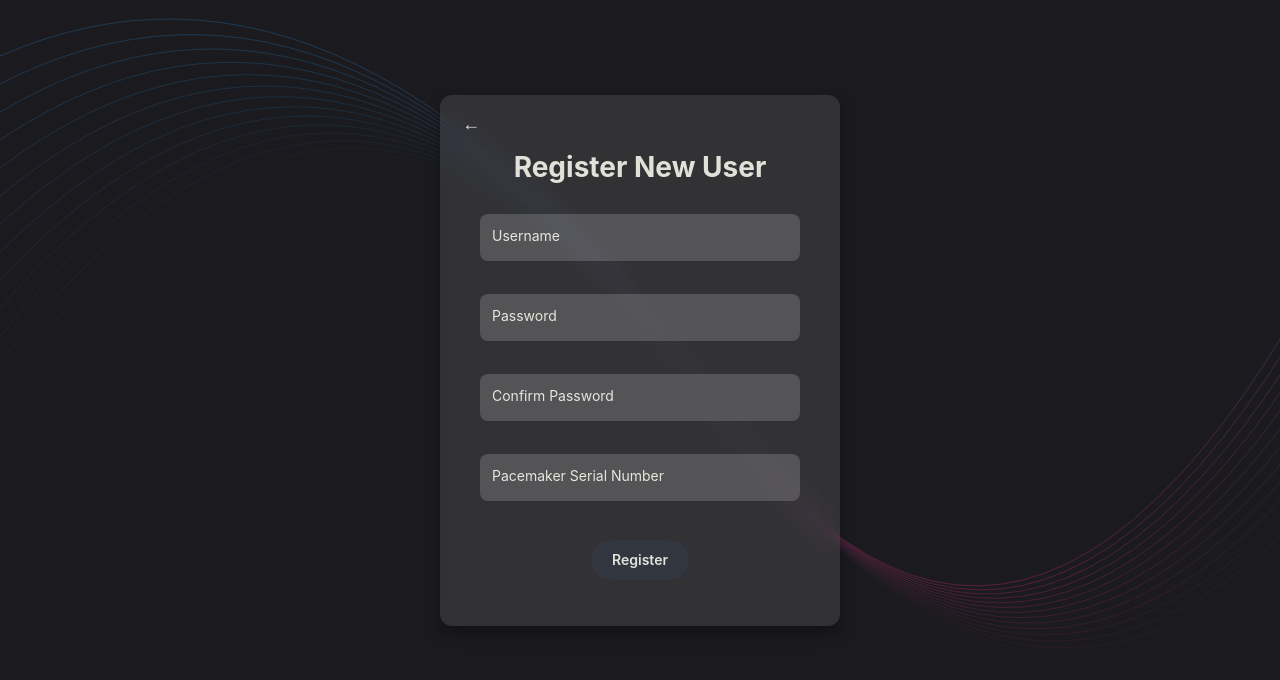
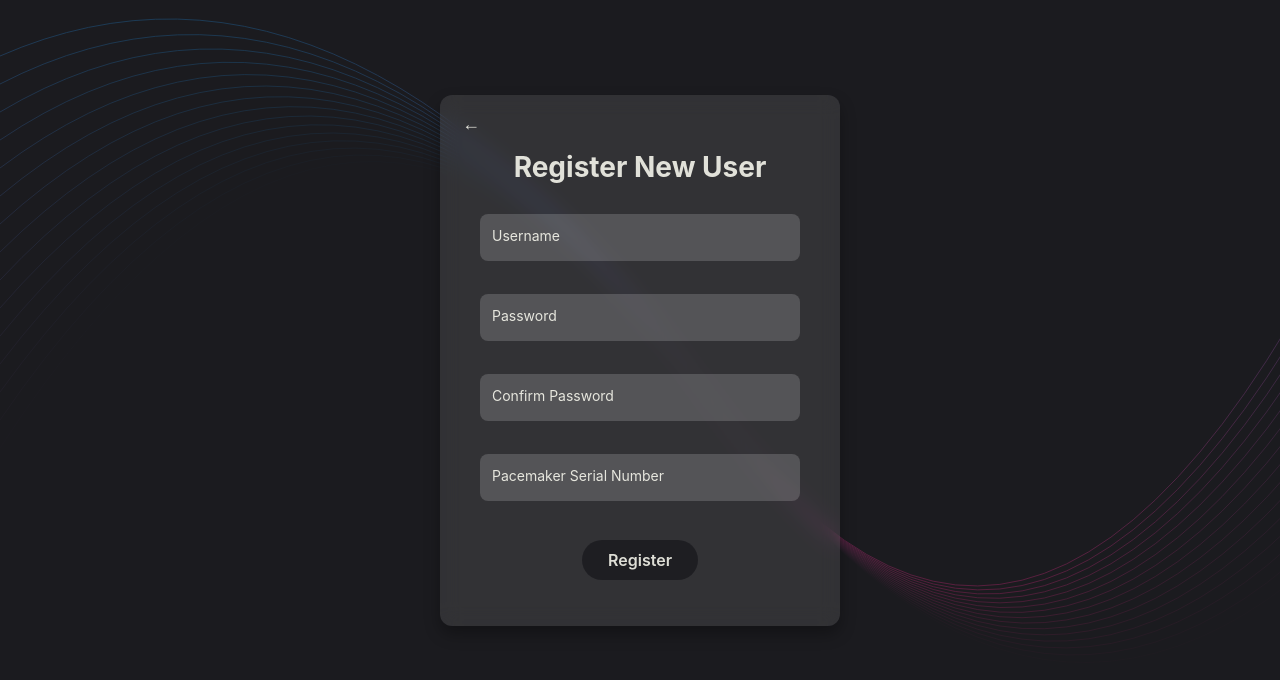
Before and after one commit to andrewderango/HeartFlow, a React (Vite) app in the folder dcm/src/renderer/: page /register in a window 1280 px wide. Shown: the top 680 px of the page. Built offline with nearby package versions, Linux system fonts and the light colour scheme.

Commit message:
add reguister button styling

```diff
--- a/dcm/src/renderer/src/components/Register.css
+++ b/dcm/src/renderer/src/components/Register.css
@@ -69,11 +69,6 @@ input:focus + label {
   font-family: inherit;
 }
 
-.actions {
-  display: flex;
-  justify-content: space-between;
-}
-
 .back-button {
   position: absolute;
   top: 10px;
@@ -95,6 +90,32 @@ input:focus + label {
     border-radius: 5px;
 }
 
+.register-button {
+    flex-shrink: 0;
+    padding: 6px;
+  }
+
+  .register-button a {
+    cursor: pointer;
+    text-decoration: none;
+    display: inline-block;
+    border: 1px solid white;
+    text-align: center;
+    font-weight: 600;
+    white-space: nowrap;
+    border-radius: 20px;
+    padding: 0 25px;
+    line-height: 38px;
+    font-size: 16px;
+    border-color: var(--ev-button-alt-border);
+    color: var(--ev-button-alt-text);
+    background-color: rgba(27, 27, 31, 0.8);
+  }
+
+  .register-button a:hover {
+    background-color: rgba(27, 27, 31, 1.0);
+  }
+
 .text {
   margin-top: 0px;
 }
--- a/dcm/src/renderer/src/components/Register.tsx
+++ b/dcm/src/renderer/src/components/Register.tsx
@@ -83,7 +83,7 @@ function Register(): JSX.Element {
           />
           <label>Pacemaker Serial Number</label>
         </div>
-        <div className="action">
+        <div className="register-button">
           <Link
             to="#"
             onClick={(e) => {
```
